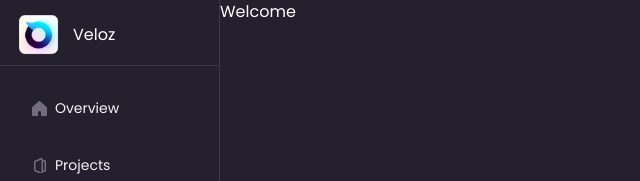
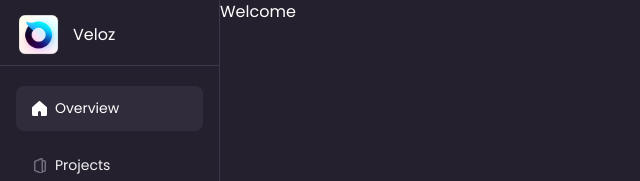
Before and after one commit to Benrobo/veloz, a Next.js app in the folder packages/app/: page / in a window 1280 px wide. Shown: the top 181 px of the page, without its empty margins (0-640 px from the left). Built offline with nearby package versions, Linux system fonts and the light colour scheme.

Commit message:
added major updates

```diff
--- a/packages/app/src/pages/index.tsx
+++ b/packages/app/src/pages/index.tsx
@@ -3,7 +3,7 @@ import Image from "next/image";
 
 export default function Home() {
   return (
-    <Layout className={``}>
+    <Layout activePage="home" className={``}>
       <p className="text-white-100 font-ppSB">Welcome</p>
     </Layout>
   );
```
